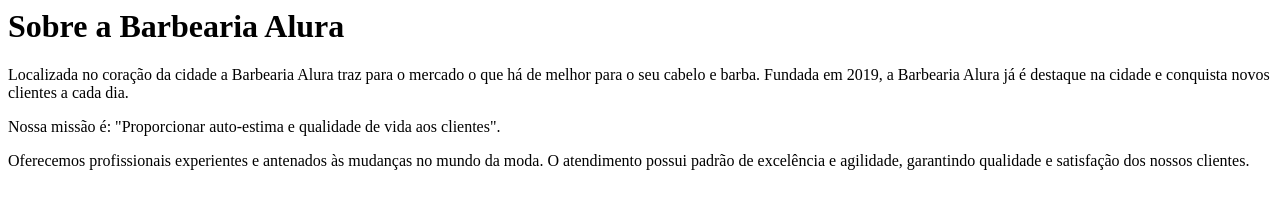
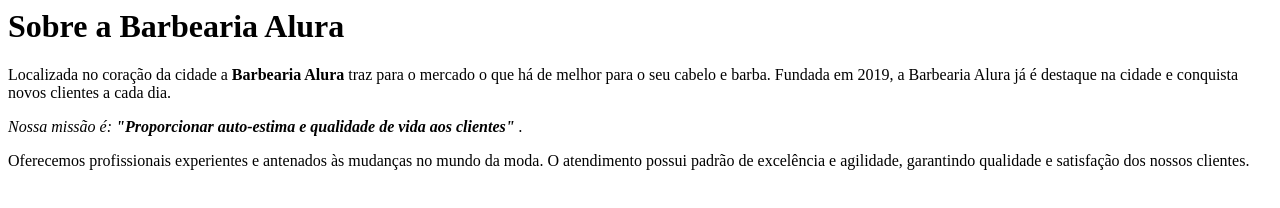
Before and after one commit to Josuebvr/UI, a plain HTML site: page HTML e CSS/01. HTML e CSS3 Parte 1. Crie uma página da Web/01. Marcação do primeiro texto/Projeto/index.html in a window 1280 px wide. Drawn offline with Linux system fonts and the light colour scheme.

Commit message:
Melhorando o texto

```diff
--- a/HTML e CSS/01. HTML e CSS3 Parte 1. Crie uma página da Web/01. Marcação do primeiro texto/Projeto/index.html
+++ b/HTML e CSS/01. HTML e CSS3 Parte 1. Crie uma página da Web/01. Marcação do primeiro texto/Projeto/index.html
@@ -1,9 +1,10 @@
 <h1>Sobre a Barbearia Alura</h1>
 
-    <p>Localizada no coração da cidade a Barbearia Alura traz para o mercado o que há de melhor para o seu cabelo e
-        barba. Fundada em 2019, a Barbearia Alura já é destaque na cidade e conquista novos clientes a cada dia.</p>
+<p>Localizada no coração da cidade a <strong>Barbearia Alura</strong> traz para o mercado o que há de melhor para o seu
+    cabelo e barba. Fundada em 2019, a Barbearia Alura já é destaque na cidade e conquista novos clientes a cada dia.
+</p>
 
-    <p>Nossa missão é: "Proporcionar auto-estima e qualidade de vida aos clientes".</p>
+<p><em>Nossa missão é: <strong>"Proporcionar auto-estima e qualidade de vida aos clientes"</strong> .</em></p>
 
-    <p>Oferecemos profissionais experientes e antenados às mudanças no mundo da moda. O atendimento possui padrão de
-        excelência e agilidade, garantindo qualidade e satisfação dos nossos clientes.</p>
+<p>Oferecemos profissionais experientes e antenados às mudanças no mundo da moda. O atendimento possui padrão de
+    excelência e agilidade, garantindo qualidade e satisfação dos nossos clientes.</p>
```
